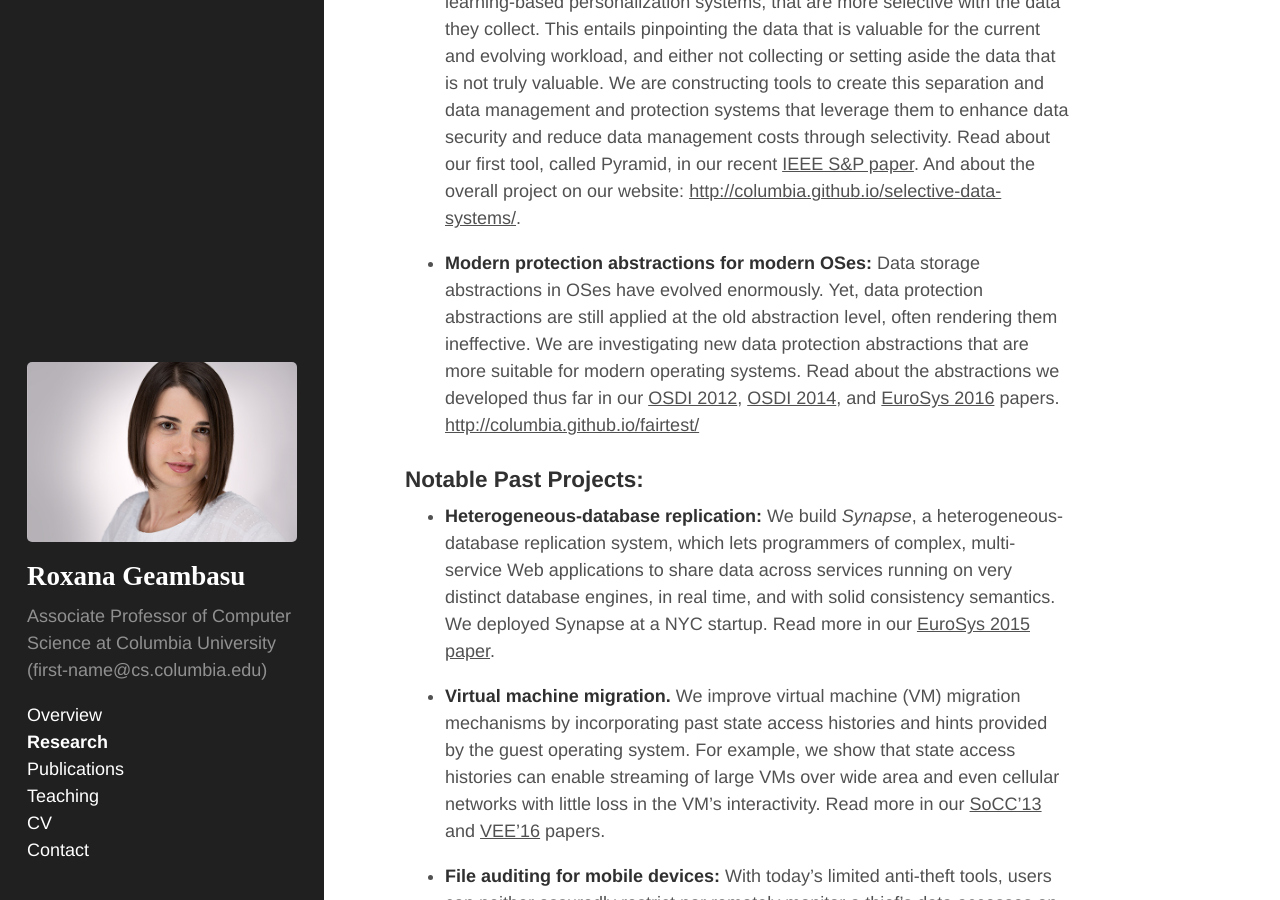
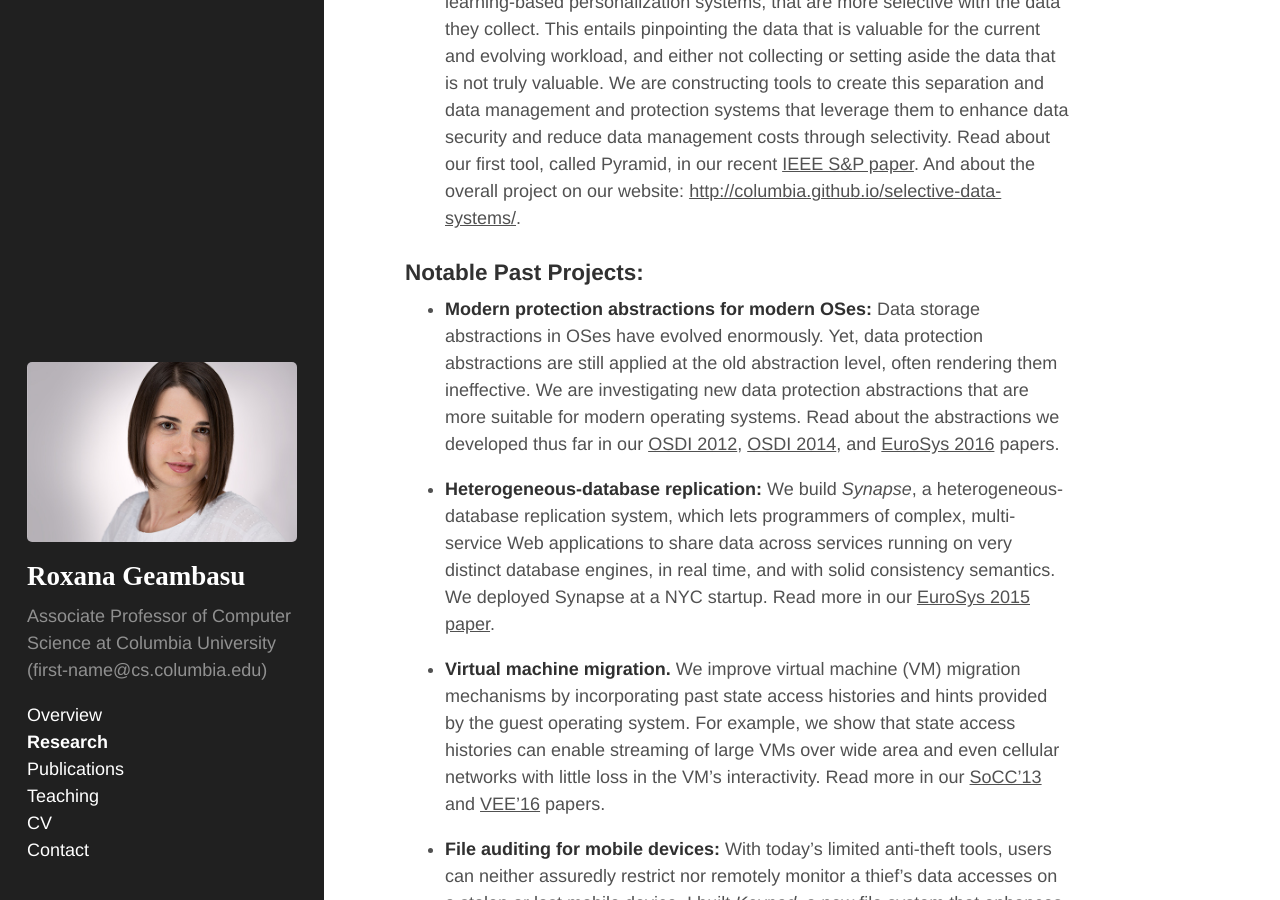
Before and after one commit to roxanageambasu/roxanageambasu.github.io, a Jekyll site: the page built from 01-research.md, in a window 1280 px wide and 900 px high, scrolled down 1498 px. Built offline with Jekyll 4.4.1, drawn with Linux system fonts in a browser that asks for light colours; part of the change alters nothing that is shown.

Commit message:
research update

```diff
--- a/01-research.md
+++ b/01-research.md
@@ -60,6 +60,9 @@ that leverage them to enhance data security and reduce data management costs thr
 Read about our first tool, called Pyramid, in our recent [IEEE S&P paper]({{ site.baseurl }}/publications/oakland2017pyramid.pdf).
 And about the overall project on our website: [http://columbia.github.io/selective-data-systems/](http://columbia.github.io/selective-data-systems/).
 
+
+### Notable Past Projects:
+
 * **Modern protection abstractions for modern OSes:**
 Data storage abstractions in OSes have
 evolved enormously. Yet, data protection abstractions are still applied at the old abstraction
@@ -68,9 +71,6 @@ that are more suitable for modern operating systems.
 Read about the abstractions we developed thus far in our [OSDI 2012]({{ site.baseurl }}/publications/osdi2012cleanos.pdf),
 [OSDI 2014]({{ site.baseurl }}/publications/osdi2014pebbles.pdf), and [EuroSys 2016]({{ site.baseurl }}/publications/eurosys2016posix.pdf)
 papers.
-[http://columbia.github.io/fairtest/](http://columbia.github.io/fairtest/)
-
-### Notable Past Projects:
 
 * **Heterogeneous-database replication:**
   We build <i>Synapse</i>, a heterogeneous-database replication system,
```
